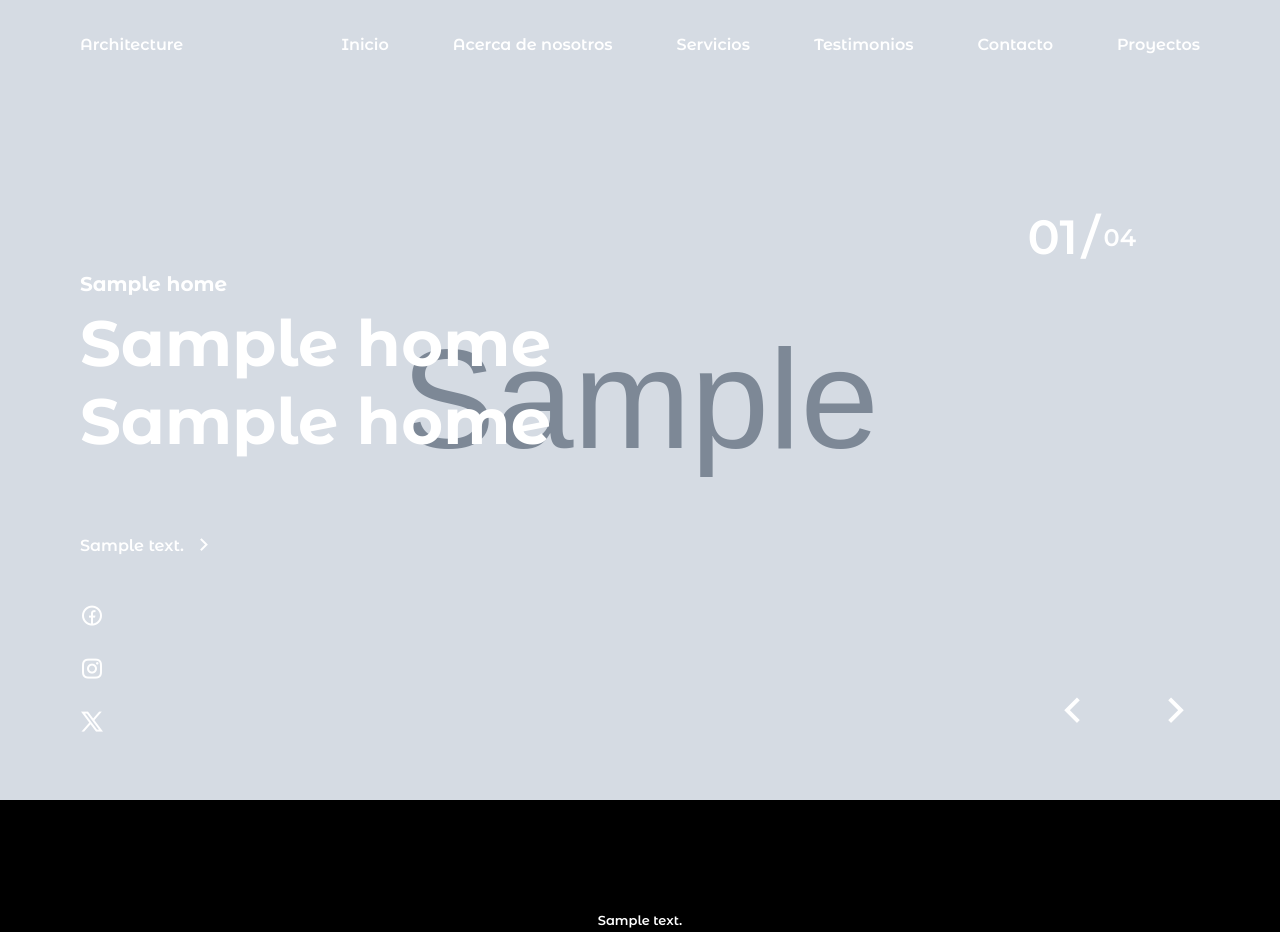
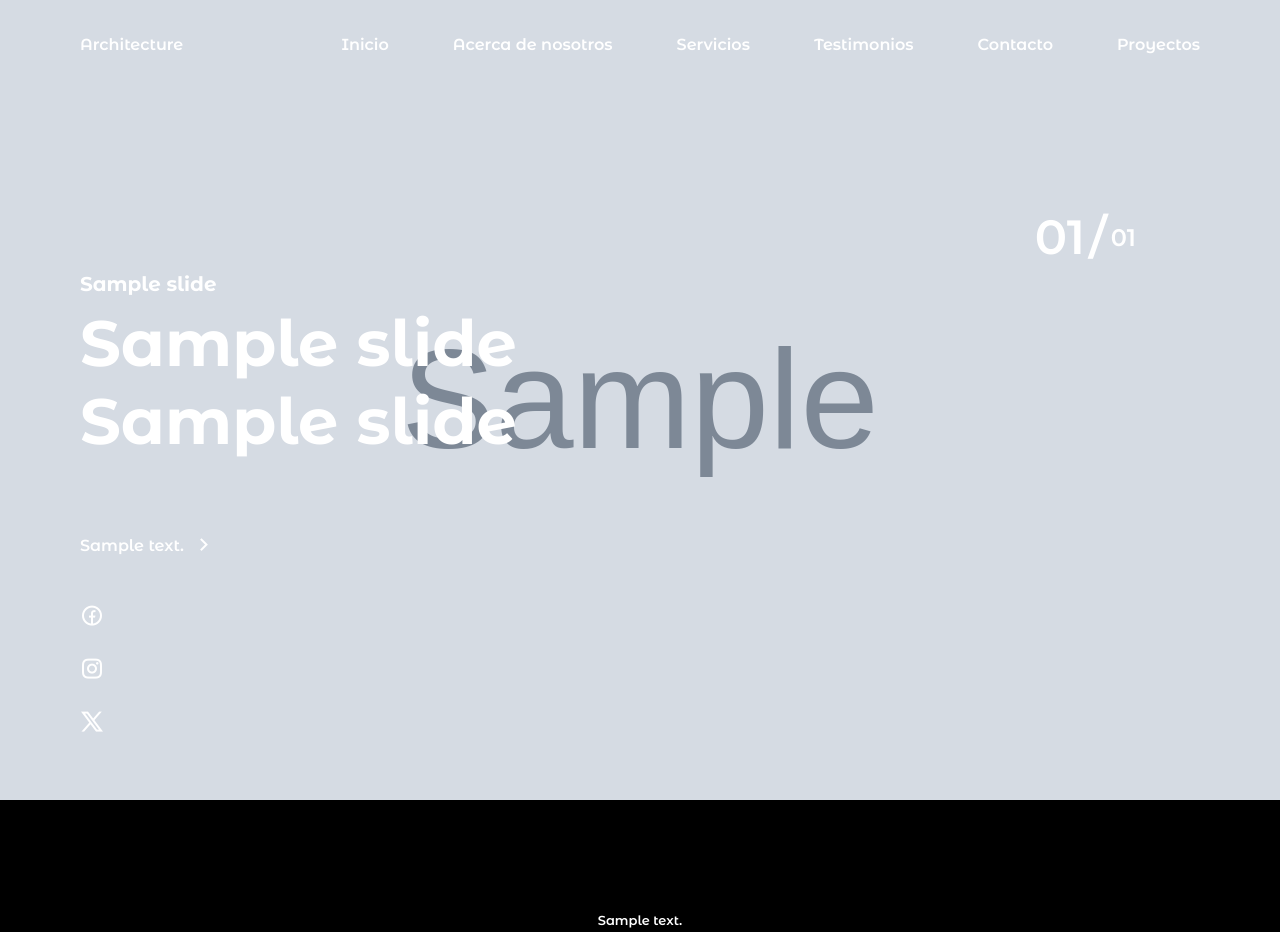
Before and after one commit to Cedrus-Project-2025/Desarrollo_Web, a Flask app: template templates/index.html in a window 1280 px wide. Shown: the top 932 px of the page. Run offline with Flask 3, Linux system fonts and the light colour scheme; the template is opened without the code that fills it: most values are stand-ins (such as "Sample title", 1, 10 or a date in 2020); grey boxes marked "Sample" are stand-in pictures.

Commit message:
Update configs for Cumbres and General sections, adjust index template layout

```diff
--- a/static/py/Cumbres/configs.py
+++ b/static/py/Cumbres/configs.py
@@ -41,7 +41,7 @@
                 'titulo_parte2': 'Arquitectura Moderna',
                 'boton_texto': 'Ver detalles',
                 'boton_link': '#caracteristicas',
-                'imagen': 'static/img/cumbres-3.jpg',
+                'imagen': '../static/img/cumbres-3.jpg',
                 'alt': 'Residencia Roca'
             },
             {
@@ -50,7 +50,7 @@
                 'titulo_parte2': 'Diseño Exclusivo',
                 'boton_texto': 'Ver detalles',
                 'boton_link': '#planos',
-                'imagen': 'static/img/cumbres-4.jpg',
+                'imagen': '../static/img/cumbres-4.jpg',
                 'alt': 'Residencia Curva'
             }
         ],
--- a/templates/index.html
+++ b/templates/index.html
@@ -74,53 +74,21 @@
 <section class="home" id="home-hm">
     <div class="home__swiper swiper">
        <div class="swiper-wrapper">
+          {% for slide in home.slides %}
           <article class="home__article swiper-slide">
              <div class="home__data container">
-                <h3 class="home__subtittle" data-swiper-parallax="500">{{ home.slide1_subtitulo }}</h3>
-                <h1 class="home__tittle" data-swiper-parallax="400">{{ home.slide1_titulo_parte1 }}<br> {{ home.slide1_titulo_parte2 }}</h1>
-                <a href="{{ url_for(home.ruta_cumbres) }}" class="home__button" data-swiper-parallax="300">
-                   {{ home.slide1_boton_texto }} <i class="ri-arrow-right-s-line"></i>
+                <h3 class="home__subtittle" data-swiper-parallax="500">{{ slide.subtitulo }}</h3>
+                <h1 class="home__tittle" data-swiper-parallax="400">{{ slide.titulo_parte1 }} <br> {{ slide.titulo_parte2 }}</h1>
+                {% if slide.boton_texto %}
+                <a href="{% if loop.first %}{{ url_for(home.ruta_cumbres) }}{% else %}{{ slide.boton_link }}{% endif %}" class="home__button" data-swiper-parallax="300">
+                  {{ slide.boton_texto }} <i class="ri-arrow-right-s-line"></i>
                 </a>
+                {% endif %}
              </div>
 
-             <img src="{{ home.slide1_imagen }}" alt="Lake house" class="home__img" data-swiper-parallax="-300">
+             <img src="{{ slide.imagen }}" alt="{{ slide.alt }}" class="home__img" data-swiper-parallax="-300">
           </article>
-
-          <article class="home__article swiper-slide">
-             <div class="home__data container">
-                <h3 class="home__subtittle" data-swiper-parallax="500">{{ home.slide2_subtitulo }}</h3>
-                <h1 class="home__tittle" data-swiper-parallax="400">{{ home.slide2_titulo_parte1 }} <br> {{ home.slide2_titulo_parte2 }}</h1>
-                <a href="#" class="home__button" data-swiper-parallax="300">
-                   {{ home.slide2_boton_texto }} <i class="ri-arrow-right-s-line"></i>
-                </a>
-             </div>
-
-             <img src="{{ home.slide2_imagen }}" alt="Forest house" class="home__img" data-swiper-parallax="-300">
-          </article>
-
-          <article class="home__article swiper-slide">
-             <div class="home__data container">
-                <h3 class="home__subtittle" data-swiper-parallax="500">{{ home.slide3_subtitulo }}</h3>
-                <h1 class="home__tittle" data-swiper-parallax="400">{{ home.slide3_titulo_parte1 }} <br> {{ home.slide3_titulo_parte2 }}</h1>
-                <a href="#" class="home__button" data-swiper-parallax="300">
-                   {{ home.slide3_boton_texto }} <i class="ri-arrow-right-s-line"></i>
-                </a>
-             </div>
-
-             <img src="{{ home.slide3_imagen }}" alt="Rock house" class="home__img" data-swiper-parallax="-300">
-          </article>
-
-          <article class="home__article swiper-slide">
-             <div class="home__data container">
-                <h3 class="home__subtittle" data-swiper-parallax="500">{{ home.slide4_subtitulo }}</h3>
-                <h1 class="home__tittle" data-swiper-parallax="400">{{ home.slide4_titulo_parte1 }} <br> {{ home.slide4_titulo_parte2 }}</h1>
-                <a href="#" class="home__button" data-swiper-parallax="300">
-                   {{ home.slide4_boton_texto }} <i class="ri-arrow-right-s-line"></i>
-                </a>
-             </div>
-
-             <img src="{{ home.slide4_imagen }}" alt="Curved house" class="home__img" data-swiper-parallax="-300">
-          </article>
+          {% endfor %}
        </div>
     </div>
 
@@ -153,9 +121,7 @@
           </div>
        </div>
     </div>
- </section>
-      </main>
-
+  </section>
        <!--==================== ABOUT ====================-->
     <section class="about section" id="about">
         <div class="about__container container">
```
Also changed, not shown: static/py/General/configs.py (+56 -33 lines).
